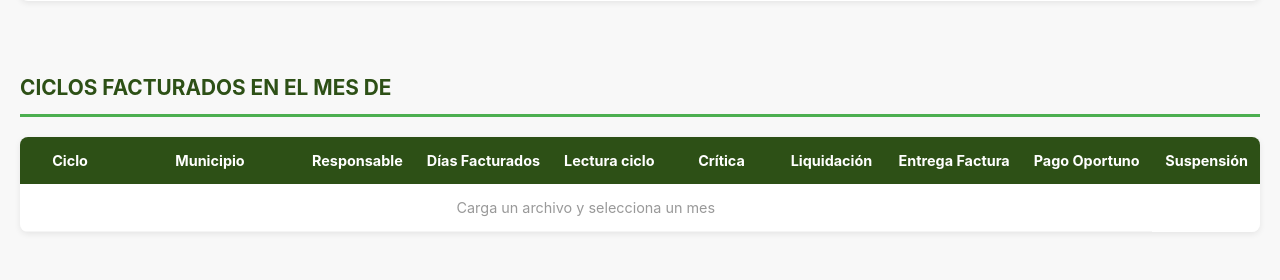
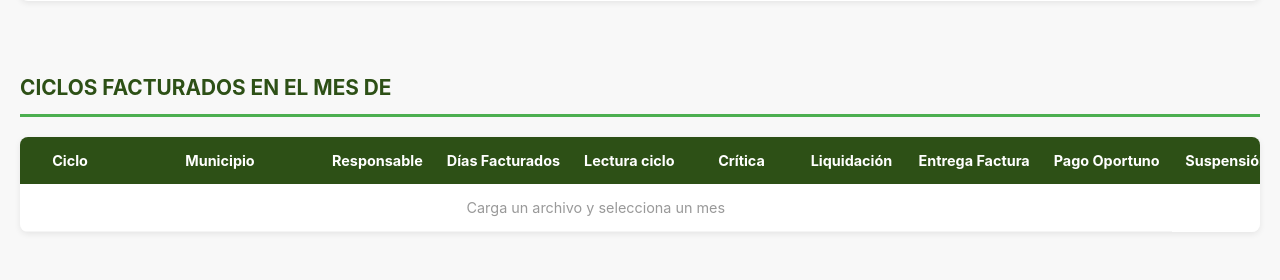
Before and after one commit to Stivenjimenez08/DASHBOARDFACTURACION, a Flask app: page / in a window 1280 px wide. Shown: the part 317-597 px from the top of the page. Run offline with Flask 3, Linux system fonts and the light colour scheme; data that the repository does not hold is empty.

Commit message:
Update style.css

```diff
--- a/static/css/style.css
+++ b/static/css/style.css
@@ -308,8 +308,8 @@ body {
 /* Columna Municipio - reducida y con colapso */
 .data-table td:nth-child(2),
 .data-table th:nth-child(2) {
-    width: 180px;
-    min-width: 180px;
+    width: 200px;
+    min-width: 200px;
     word-break: break-word;
     overflow-wrap: break-word;
     white-space: normal;  /* ← Esta SÍ puede colapsar */
```
